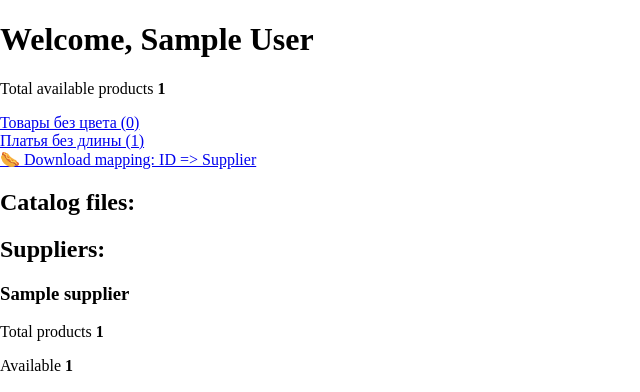
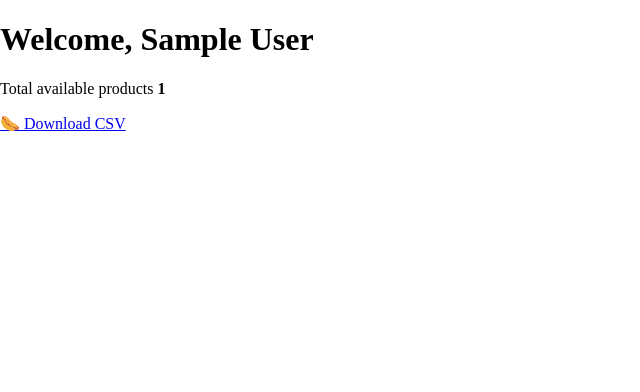
Before and after one commit to gafrom/bzn, a Rails app: page /fiddle in a window 1280 px wide. Shown: the top 392 px of the page, without its empty margins (0-640 px from the left). Run offline with Rails 7, Linux system fonts and the light colour scheme; a user stored in the database is signed in; tables that the repository leaves empty hold one stand-in row (values such as "Sample post"); style sheets or scripts are compiled from the project's sources; some libraries are stand-ins or nearby versions.

Commit message:
Implement succinct export to csv

```diff
--- /dev/null
+++ b/app/controllers/admin/export_controller.rb
@@ -0,0 +1,6 @@
+class Admin::ExportController < AdminController
+  def catalog
+    file = File.open "#{Export::PATH_TO_FILE}_#{params[:file_suffix]}.csv"
+    send_file file, type: 'text/csv'
+  end
+end
--- a/app/models/product.rb
+++ b/app/models/product.rb
@@ -87,6 +87,9 @@
       when :just_stock    then [[id, MOCK[:title], MOCK[:price], stock]]
       when :just_id       then [[id, title, category.title]]
       when :just_supplier then [[id, title, supplier.name]]
+      when :succinct
+        [[remote_id, title, supplier.name, category.title, sizes, brand.title,
+          original_price, discount_price, coupon_price, created_at, updated_at]]
       when :full
         is_first_row = true
         sizes.russian.map do |size|
--- a/app/views/admin/home.slim
+++ b/app/views/admin/home.slim
@@ -5,41 +5,4 @@
   strong=< number_with_delimiter @total_available_products, delimiter: ' '
 
 .something
-= link_to "Товары без цвета (#{@num_products_with_no_color})", admin_products_path(filter_in: :no_color)
-br
-= link_to "Платья без длины (#{@num_dresses_with_not_all_properties})", admin_products_path(filter_in: :no_properties)
-
-
-.something
-= link_to '🌭 Download mapping: ID => Supplier', export_mapping_path, target: :_blank
-
-h2 Catalog files:
-- @export_files_attrs.each_with_index do |attrs, i|
-  .something
-  = link_to export_catalog_path(attrs[:name]), target: :_blank do
-    = "🍧 Export#{attrs[:name]} (#{number_to_human_size attrs[:size]}, #{l attrs[:updated_at],format: :long })"
-h2 Suppliers:
-- @suppliers.each do |supplier|
-  .supplier style='border-bottom: 1px solid lightgray;'
-    h3= supplier[:name]
-
-    p
-      | Total products
-      strong=< supplier[:total]
-
-    p
-      | Available
-      strong=< supplier[:available]
-
-    p
-      | With no color
-      strong=< supplier[:no_color]
-
-    div
-      = link_to supplier[:rel_image] do
-        = image_tag supplier[:rel_image], style: 'height: 200px; margin-right: 20px;'
-      div style='display: inline-block;'
-        p Last updated product
-        p= supplier[:last_product].title
-        p= "#{supplier[:last_product].price} \u20BD"
-        p= supplier[:last_product].updated_at
+= link_to '🌭 Download CSV', admin_export_catalog_path('succinct'), target: :_blank
--- a/config/routes.rb
+++ b/config/routes.rb
@@ -7,8 +7,7 @@
     root 'dashboard#home'
 
     resources :products, only: [:index, :show, :edit, :update]
+
+    get 'export/catalog(/:file_suffix)', to: 'export#catalog', as: :export_catalog
   end
-
-  get 'export/mapping', to: 'export#mapping', as: :export_mapping
-  get 'export/catalog(/:file_suffix)', to: 'export#catalog', as: :export_catalog
 end
```
Also changed, not shown: app/services/export/csv.rb (+10 -0 lines), lib/tasks/export/csv.rake.
